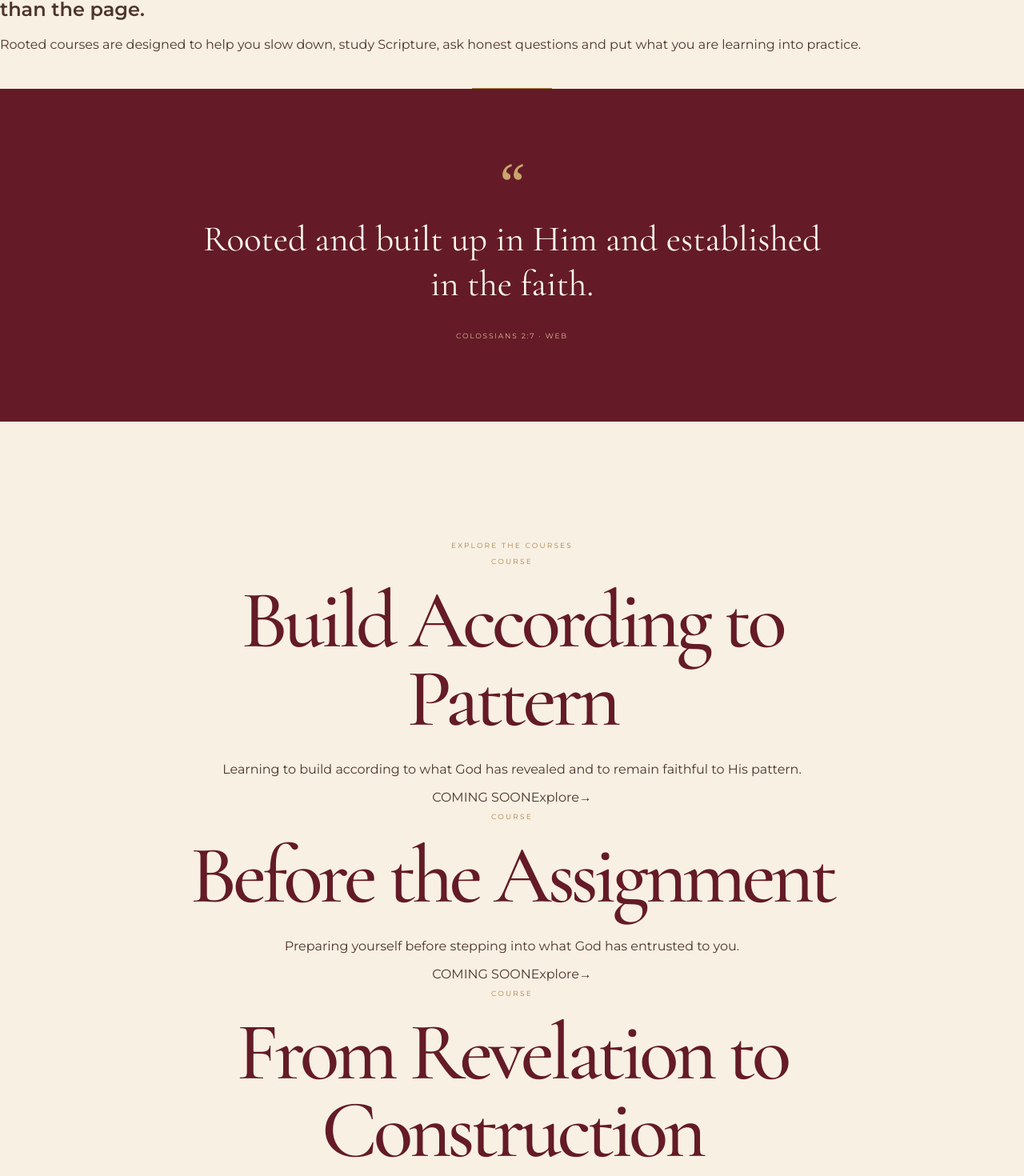
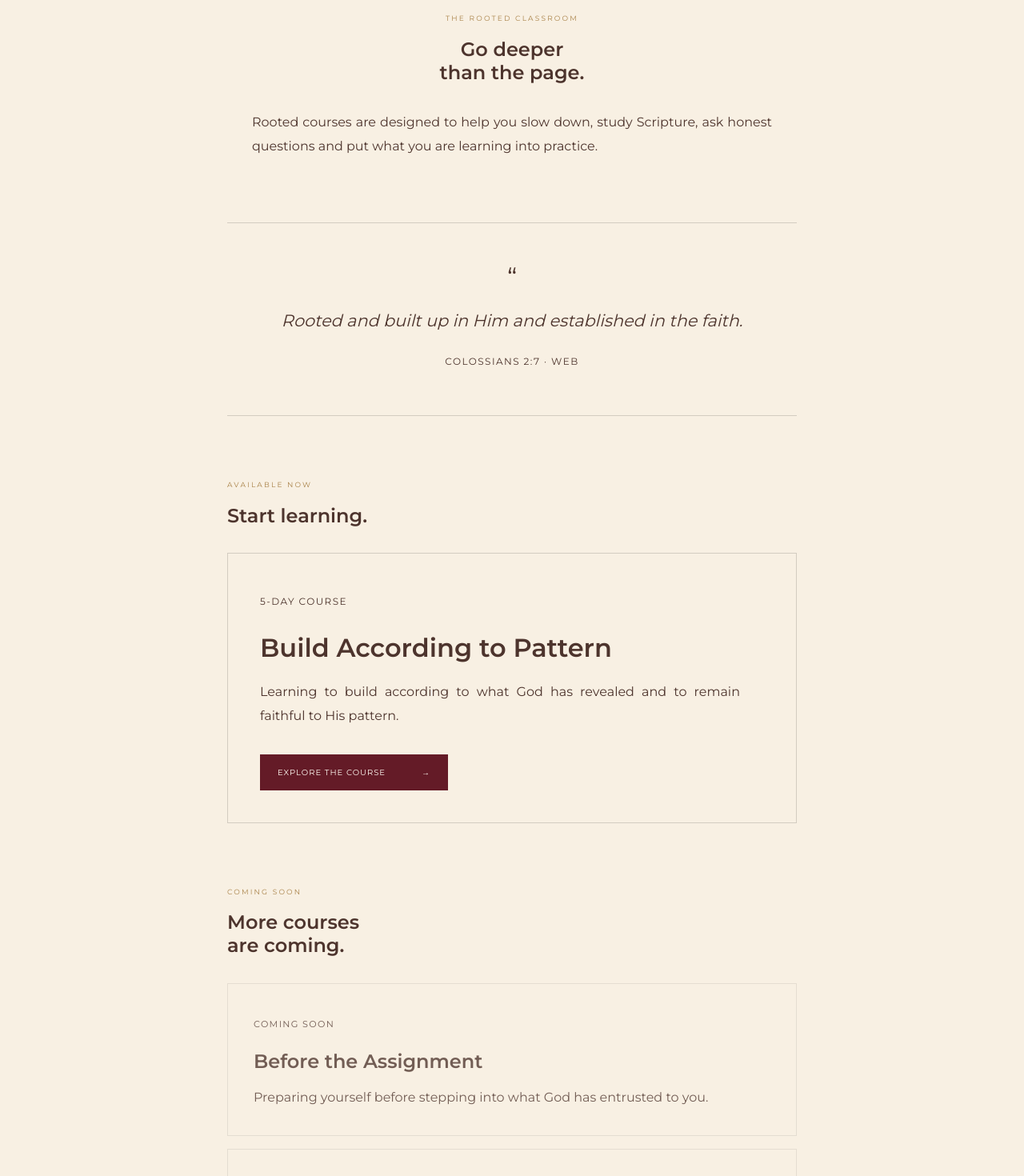
Before and after one commit to ROOTEDWITHKHETHIWE/Rooted-with-Khethiwe-correct, a Next.js app: page /courses in a window 1280 px wide. Shown: the part 774-2244 px from the top of the page at 80% size. Built offline with nearby package versions, Linux system fonts and the light colour scheme.

Commit message:
Update page.tsx

```diff
--- a/app/courses/page.tsx
+++ b/app/courses/page.tsx
@@ -1,29 +1,22 @@
 import Link from "next/link";
 
-const courses = [
-  {
+const availableCourse = {
   title: "Build According to Pattern",
   description:
     "Learning to build according to what God has revealed and to remain faithful to His pattern.",
-    type: "COURSE",
-    status: "COMING SOON",
-    href: "/courses/build-according-to-pattern",
-  },
+  meta: "5-DAY COURSE",
+};
+
+const upcomingCourses = [
   {
     title: "Before the Assignment",
     description:
       "Preparing yourself before stepping into what God has entrusted to you.",
-    type: "COURSE",
-    status: "COMING SOON",
-    href: "/courses/before-the-assignment",
   },
   {
     title: "From Revelation to Construction",
     description:
       "Moving from what God has revealed to what you are called to build.",
-    type: "COURSE",
-    status: "COMING SOON",
-    href: "/courses/from-revelation-to-construction",
   },
 ];
 
@@ -40,16 +33,19 @@ export default function CoursesPage() {
         <nav>
           <Link href="/">Home</Link>
           <Link href="/journey">Journey</Link>
+          <Link href="/courses">Courses</Link>
           <Link href="/journal">Journal</Link>
           <Link href="/library">Library</Link>
-          <Link href="/courses">Courses</Link>
         </nav>
       </header>
 
+      {/* HERO */}
       <section className="journey-hero">
         <p className="small-label">ROOTED LEARNING</p>
 
-        <h1>COURSES</h1>
+        <h1>
+          COURSES
+        </h1>
 
         <div className="ornament">
           <span>✦</span>
@@ -62,57 +58,256 @@ export default function CoursesPage() {
         </p>
       </section>
 
-      <section className="journey-introduction">
+      {/* INTRODUCTION */}
+      <section
+        style={{
+          maxWidth: "760px",
+          margin: "0 auto",
+          padding: "5rem 1.5rem",
+        }}
+      >
+        <div
+          style={{
+            textAlign: "center",
+            marginBottom: "5rem",
+          }}
+        >
           <p className="section-label">THE ROOTED CLASSROOM</p>
 
-        <h2>
+          <h2
+            style={{
+              marginBottom: "2rem",
+              lineHeight: "1.2",
+            }}
+          >
             Go deeper
             <br />
             than the page.
           </h2>
 
-        <p>
-          Rooted courses are designed to help you slow down, study Scripture,
-          ask honest questions and put what you are learning into practice.
+          <p
+            style={{
+              maxWidth: "650px",
+              margin: "0 auto",
+              lineHeight: "1.9",
+              textAlign: "justify",
+            }}
+          >
+            Rooted courses are designed to help you slow down, study
+            Scripture, ask honest questions and put what you are learning into
+            practice.
           </p>
+        </div>
 
-        <div className="gold-line" />
-      </section>
+        {/* SCRIPTURE */}
+        <div
+          style={{
+            padding: "3rem 2rem",
+            marginBottom: "5rem",
+            textAlign: "center",
+            borderTop: "1px solid rgba(0,0,0,0.15)",
+            borderBottom: "1px solid rgba(0,0,0,0.15)",
+          }}
+        >
+          <span
+            style={{
+              display: "block",
+              fontSize: "2rem",
+              marginBottom: "1rem",
+            }}
+          >
+            “
+          </span>
 
-      <section className="scripture">
-        <div className="scripture-inner">
-          <span className="quote-mark">“</span>
-
-          <p>
+          <p
+            style={{
+              fontSize: "1.3rem",
+              lineHeight: "1.8",
+              fontStyle: "italic",
+              maxWidth: "600px",
+              margin: "0 auto 1.5rem",
+            }}
+          >
             Rooted and built up in Him and established in the faith.
           </p>
 
-          <small>COLOSSIANS 2:7 · WEB</small>
+          <p
+            style={{
+              fontSize: "0.75rem",
+              letterSpacing: "0.12em",
+            }}
+          >
+            COLOSSIANS 2:7 · WEB
+          </p>
+        </div>
+
+        {/* AVAILABLE COURSE */}
+        <section style={{ marginBottom: "5rem" }}>
+          <p className="section-label">AVAILABLE NOW</p>
+
+          <h2
+            style={{
+              marginBottom: "2rem",
+              lineHeight: "1.2",
+            }}
+          >
+            Start learning.
+          </h2>
+
+          <div
+            style={{
+              border: "1px solid rgba(0,0,0,0.15)",
+              padding: "2.5rem",
+            }}
+          >
+            <p
+              style={{
+                fontSize: "0.75rem",
+                letterSpacing: "0.12em",
+                marginBottom: "1rem",
+              }}
+            >
+              {availableCourse.meta}
+            </p>
+
+            <h3
+              style={{
+                fontSize: "2rem",
+                lineHeight: "1.2",
+                marginBottom: "1.25rem",
+              }}
+            >
+              {availableCourse.title}
+            </h3>
+
+            <p
+              style={{
+                lineHeight: "1.9",
+                maxWidth: "600px",
+                marginBottom: "2rem",
+                textAlign: "justify",
+              }}
+            >
+              {availableCourse.description}
+            </p>
+
+            <Link
+              href="/courses/build-according-to-pattern"
+              className="primary-button"
+            >
+              Explore the course
+              <span>→</span>
+            </Link>
           </div>
         </section>
 
-      <section className="journey-closing">
-        <p className="section-label">EXPLORE THE COURSES</p>
+        {/* UPCOMING COURSES */}
+        <section style={{ marginBottom: "5rem" }}>
+          <p className="section-label">COMING SOON</p>
 
-        <div className="course-grid">
-          {courses.map((course) => (
-            <article className="course-card" key={course.title}>
-              <p className="section-label">{course.type}</p>
+          <h2
+            style={{
+              marginBottom: "2rem",
+              lineHeight: "1.2",
+            }}
+          >
+            More courses
+            <br />
+            are coming.
+          </h2>
 
-              <h2>{course.title}</h2>
+          <div
+            style={{
+              display: "flex",
+              flexDirection: "column",
+              gap: "1rem",
+            }}
+          >
+            {upcomingCourses.map((course) => (
+              <div
+                key={course.title}
+                style={{
+                  padding: "2rem",
+                  border: "1px solid rgba(0,0,0,0.1)",
+                  opacity: 0.78,
+                }}
+              >
+                <p
+                  style={{
+                    fontSize: "0.7rem",
+                    letterSpacing: "0.12em",
+                    marginBottom: "0.8rem",
+                  }}
+                >
+                  COMING SOON
+                </p>
 
-              <p>{course.description}</p>
+                <h3
+                  style={{
+                    fontSize: "1.5rem",
+                    lineHeight: "1.3",
+                    marginBottom: "1rem",
+                  }}
+                >
+                  {course.title}
+                </h3>
 
-              <div className="course-card-footer">
-                <span>{course.status}</span>
+                <p
+                  style={{
+                    lineHeight: "1.8",
+                    margin: 0,
+                    textAlign: "justify",
+                  }}
+                >
+                  {course.description}
+                </p>
+              </div>
+            ))}
+          </div>
+        </section>
 
-                <Link href={course.href}>
-                  Explore
-                  <span>→</span>
+        {/* CLOSING */}
+        <section
+          style={{
+            padding: "4rem 2rem",
+            textAlign: "center",
+            borderTop: "1px solid rgba(0,0,0,0.15)",
+            borderBottom: "1px solid rgba(0,0,0,0.15)",
+            marginBottom: "4rem",
+          }}
+        >
+          <p className="section-label">THE INVITATION</p>
+
+          <h2
+            style={{
+              lineHeight: "1.25",
+              margin: "1.5rem auto",
+            }}
+          >
+            Don't just
+            <br />
+            consume.
+            <br />
+            Be formed.
+          </h2>
+
+          <p
+            style={{
+              maxWidth: "580px",
+              margin: "0 auto",
+              lineHeight: "1.9",
+            }}
+          >
+            These courses are not simply information to collect. They are
+            invitations to slow down, encounter God in His Word and allow what
+            you learn to become part of how you live.
+          </p>
+        </section>
+
+        <div style={{ textAlign: "center" }}>
+          <Link href="/" className="text-link">
+            ← Back home
           </Link>
-              </div>
-            </article>
-          ))}
         </div>
       </section>
 
```
Lines whose indentation alone changed are shown as unchanged.
